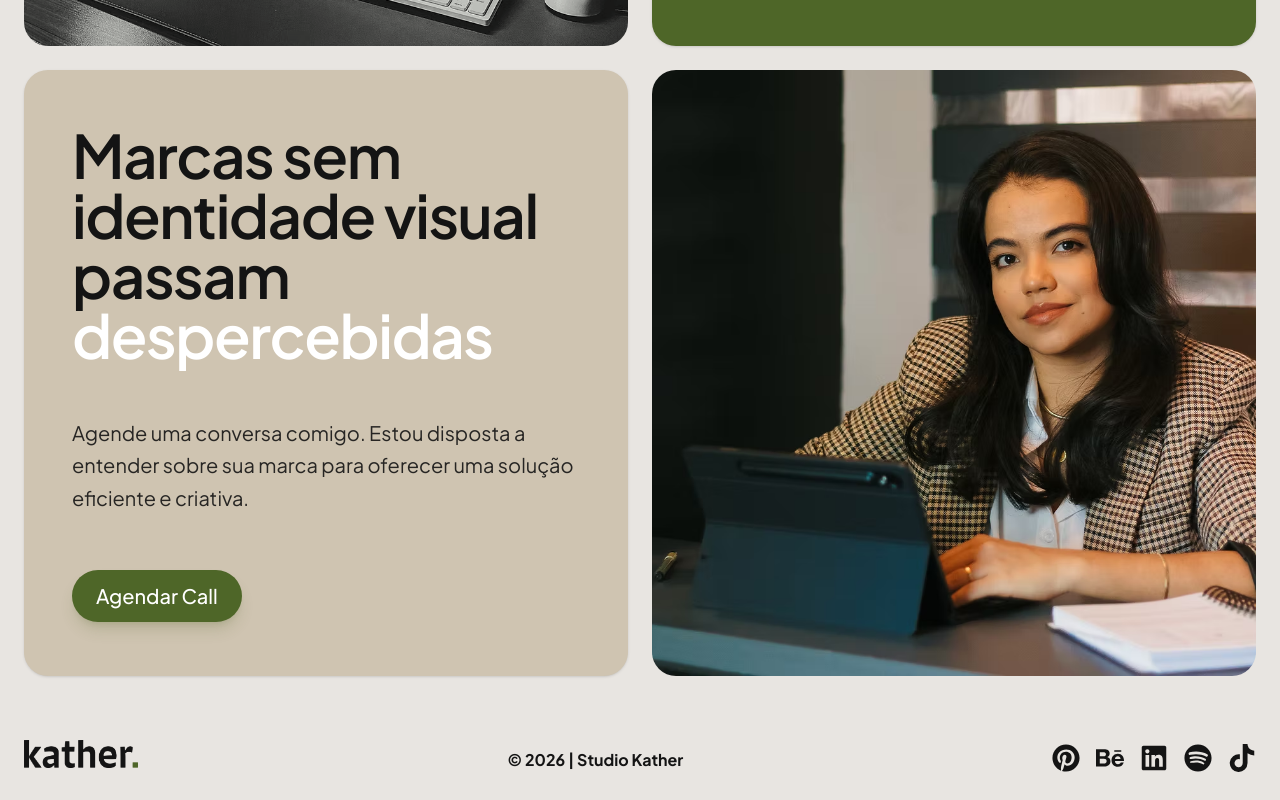
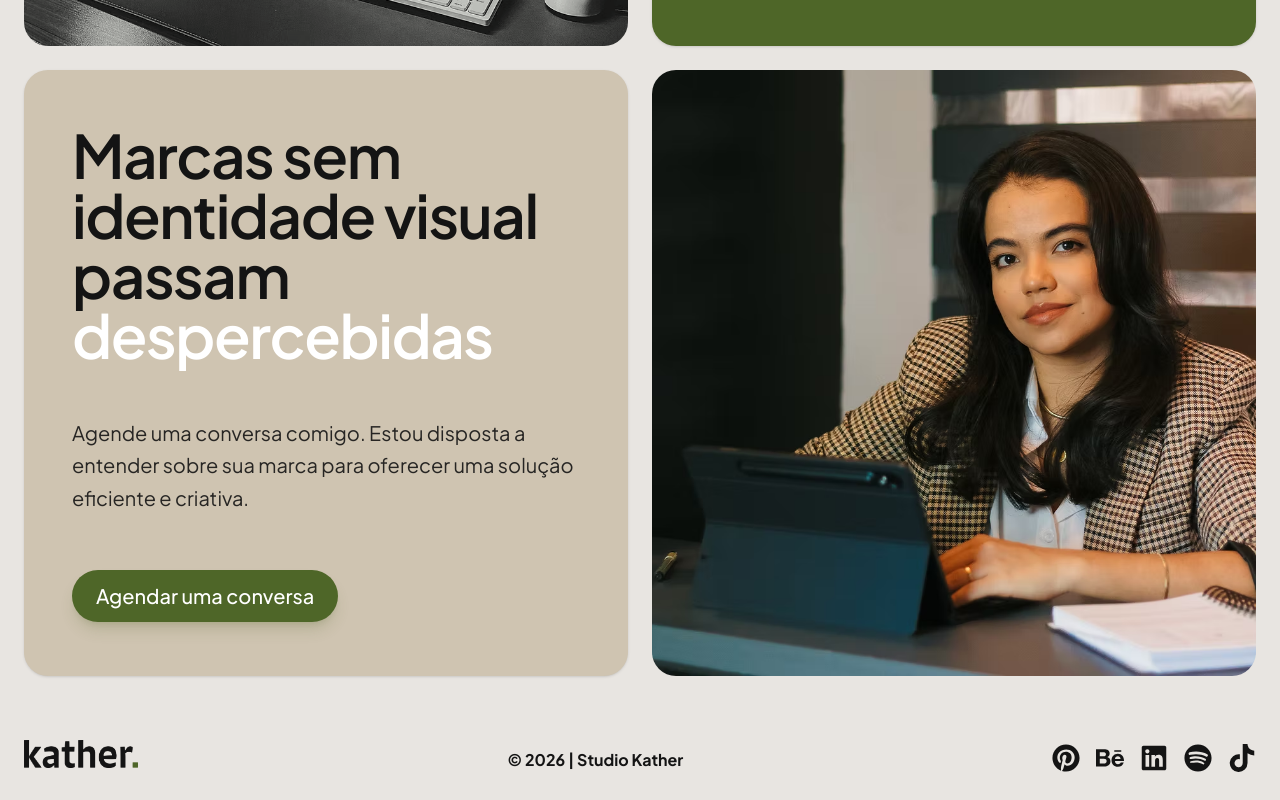
Before and after one commit to jeiel2013/studiokather, a React (Vite) app: page / in a window 1280 px wide. Shown: the part 2902-3702 px from the top of the page. Built offline with nearby package versions, Linux system fonts and the light colour scheme.

Commit message:
chore: Escritão do Botão do Card do home para 'Agendar uma conversa'

```diff
--- a/src/pages/Home.tsx
+++ b/src/pages/Home.tsx
@@ -590,7 +590,7 @@ function Home() {
                   href="/contact"
                   className="inline-block bg-olive text-white px-6 py-3 rounded-full font-medium text-base md:text-xl mt-0 md:mt-4 mb-4 md:mb-0 transition-all duration-300 hover:bg-[#5d7b32] hover:scale-105 shadow-lg shadow-olive/20 w-fit"
                 >
-                  Agendar Call
+                  Agendar uma conversa
                 </a>
               </div>
 
```
